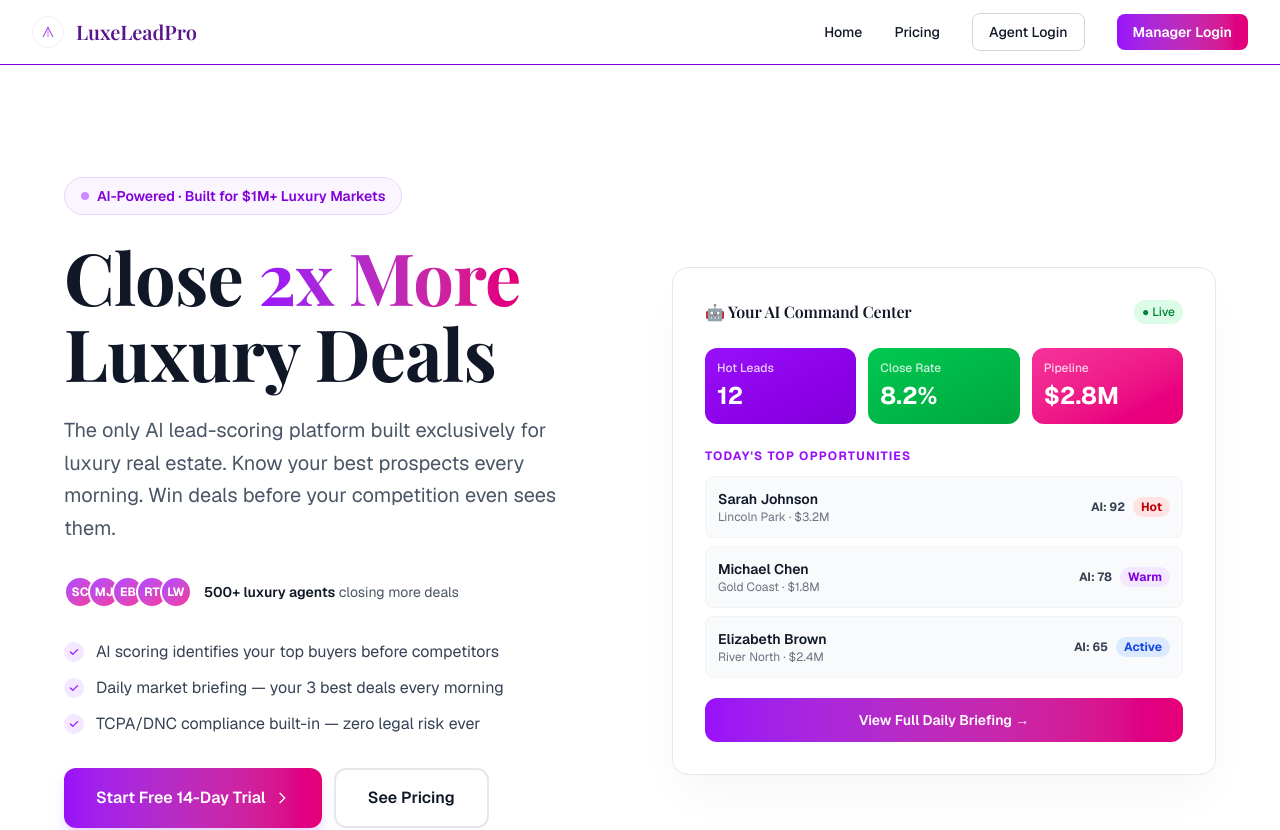
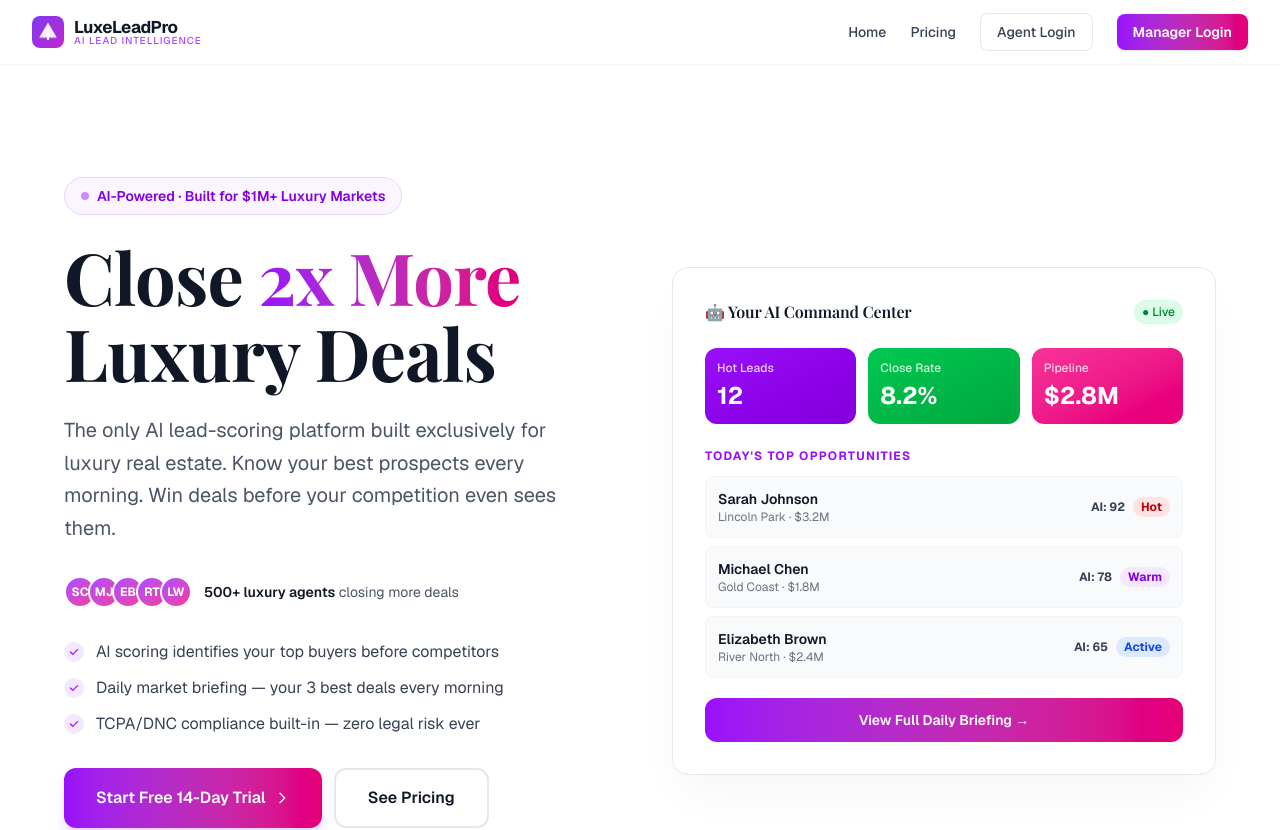
Before and after one commit to robopdesigns/luxeleadpro-site, a Next.js app: page / in a window 1280 px wide. Shown: the top 830 px of the page. Built offline with nearby package versions, Linux system fonts and the light colour scheme; no server answers; a web font is replaced by a local one.

Commit message:
LOGO REDESIGN: Solid filled purple gradient square icon, two-line wordmark with AI tagline, dark nav text, animated mobile menu

```diff
--- a/components/Header.tsx
+++ b/components/Header.tsx
@@ -16,33 +16,45 @@ export function Header() {
   };
 
   return (
-    <header className="sticky top-0 z-50 border-b border-purple-700 bg-white/95 backdrop-blur">
+    <header className="sticky top-0 z-50 border-b border-gray-100 bg-white/95 backdrop-blur">
       <div className="max-w-7xl mx-auto px-4 sm:px-6 lg:px-8">
         <div className="flex justify-between items-center h-16">
-          {/* Logo */}
-          <Link href="/" className="flex items-center gap-3">
-            <svg className="w-8 h-8" viewBox="0 0 100 100" xmlns="http://www.w3.org/2000/svg">
-              <circle cx="50" cy="50" r="48" fill="none" stroke="#7c3aed" strokeWidth="1.5" opacity="0.2"/>
-              <path d="M 35 65 L 50 35 L 65 65" fill="none" stroke="#7c3aed" strokeWidth="3" strokeLinecap="round" strokeLinejoin="round"/>
-              <path d="M 50 35 L 50 65" fill="none" stroke="#d946ef" strokeWidth="2.5" strokeLinecap="round"/>
+
+          {/* ── LOGO ──────────────────────────────────────────── */}
+          <Link href="/" className="flex items-center gap-2.5 group">
+            {/* Icon: solid filled diamond/arrow mark — clear at any size */}
+            <svg className="w-8 h-8 flex-shrink-0" viewBox="0 0 40 40" fill="none" xmlns="http://www.w3.org/2000/svg">
+              {/* Solid purple rounded square bg */}
+              <rect width="40" height="40" rx="10" fill="url(#logoGrad)"/>
+              {/* Bold upward arrow / chevron — filled, not outline */}
+              <path d="M20 10 L30 28 H10 Z" fill="white" opacity="0.15"/>
+              <path d="M20 8 L31 27 H9 Z" fill="white" opacity="0.9"/>
+              <rect x="18.5" y="21" width="3" height="9" rx="1.5" fill="white"/>
+              <defs>
+                <linearGradient id="logoGrad" x1="0" y1="0" x2="40" y2="40" gradientUnits="userSpaceOnUse">
+                  <stop offset="0%" stopColor="#7c3aed"/>
+                  <stop offset="100%" stopColor="#c026d3"/>
+                </linearGradient>
+              </defs>
             </svg>
-            <span className="font-display text-xl font-semibold text-purple-900 hidden sm:inline">
-              LuxeLeadPro
-            </span>
+
+            {/* Wordmark */}
+            <div className="hidden sm:flex flex-col leading-none">
+              <span className="text-[17px] font-bold tracking-tight text-gray-900 group-hover:text-purple-700 transition">
+                LuxeLeadPro
+              </span>
+              <span className="text-[10px] font-medium tracking-widest text-purple-500 uppercase">
+                AI Lead Intelligence
+              </span>
+            </div>
           </Link>
 
-          {/* Desktop Navigation */}
-          <nav className="hidden md:flex items-center gap-8">
-            <Link
-              href="/"
-              className="text-gray-900 hover:text-purple-600 font-medium transition text-sm"
-            >
+          {/* ── DESKTOP NAV ───────────────────────────────────── */}
+          <nav className="hidden md:flex items-center gap-6">
+            <Link href="/" className="text-gray-700 hover:text-purple-600 font-medium transition text-sm">
               Home
             </Link>
-            <Link
-              href="/pricing"
-              className="text-gray-900 hover:text-purple-600 font-medium transition text-sm"
-            >
+            <Link href="/pricing" className="text-gray-700 hover:text-purple-600 font-medium transition text-sm">
               Pricing
             </Link>
 
@@ -50,13 +62,13 @@ export function Header() {
               <>
                 <Link
                   href={profile.role === "manager" ? "/manager" : "/agent"}
-                  className="text-gray-900 hover:text-purple-600 font-medium transition text-sm"
+                  className="text-gray-700 hover:text-purple-600 font-medium transition text-sm"
                 >
                   Dashboard
                 </Link>
                 <button
                   onClick={handleLogout}
-                  className="px-4 py-2 text-sm rounded-lg border border-gray-300 text-gray-900 hover:bg-gray-100 transition"
+                  className="px-4 py-2 text-sm rounded-lg border border-gray-200 text-gray-700 hover:bg-gray-50 transition font-medium"
                 >
                   Logout
                 </button>
@@ -65,13 +77,13 @@ export function Header() {
               <>
                 <Link
                   href="/agent/login"
-                  className="px-4 py-2 text-sm rounded-lg border border-gray-300 text-gray-900 hover:bg-gray-100 transition font-medium"
+                  className="px-4 py-2 text-sm rounded-lg border border-gray-200 text-gray-700 hover:bg-gray-50 hover:border-purple-300 transition font-medium"
                 >
                   Agent Login
                 </Link>
                 <Link
                   href="/manager/login"
-                  className="px-4 py-2 text-sm rounded-lg bg-gradient-to-r from-purple-600 to-pink-600 text-white font-semibold hover:from-purple-700 hover:to-pink-700 transition"
+                  className="px-4 py-2 text-sm rounded-lg bg-gradient-to-r from-purple-600 to-pink-600 text-white font-semibold hover:from-purple-700 hover:to-pink-700 transition shadow-sm"
                 >
                   Manager Login
                 </Link>
@@ -79,71 +91,56 @@ export function Header() {
             )}
           </nav>
 
-          {/* Mobile Menu Button */}
+          {/* ── MOBILE HAMBURGER ──────────────────────────────── */}
           <button
-            className="md:hidden"
+            className="md:hidden p-2 rounded-lg hover:bg-gray-100 transition"
             onClick={() => setMenuOpen(!menuOpen)}
+            aria-label="Toggle menu"
           >
-            <svg
-              className="w-6 h-6"
-              fill="none"
-              stroke="currentColor"
-              viewBox="0 0 24 24"
-            >
-              <path
-                strokeLinecap="round"
-                strokeLinejoin="round"
-                strokeWidth={2}
-                d="M4 6h16M4 12h16M4 18h16"
-              />
+            <svg className="w-5 h-5 text-gray-700" fill="none" stroke="currentColor" viewBox="0 0 24 24">
+              {menuOpen
+                ? <path strokeLinecap="round" strokeLinejoin="round" strokeWidth={2} d="M6 18L18 6M6 6l12 12"/>
+                : <path strokeLinecap="round" strokeLinejoin="round" strokeWidth={2} d="M4 6h16M4 12h16M4 18h16"/>
+              }
             </svg>
           </button>
         </div>
 
-        {/* Mobile Menu */}
+        {/* ── MOBILE MENU ───────────────────────────────────── */}
         {menuOpen && (
-          <div className="md:hidden py-4 border-t border-neutral-800 space-y-2">
-            <Link
-              href="/"
-              className="block px-4 py-2 text-neutral-400 hover:text-purple-400 hover:bg-gray-50 rounded"
-            >
+          <div className="md:hidden py-4 border-t border-gray-100 space-y-1">
+            <Link href="/" onClick={() => setMenuOpen(false)}
+              className="block px-4 py-3 text-gray-900 font-medium hover:text-purple-600 hover:bg-purple-50 rounded-lg transition text-sm">
               Home
             </Link>
-            <Link
-              href="/pricing"
-              className="block px-4 py-2 text-neutral-400 hover:text-purple-400 hover:bg-gray-50 rounded"
-            >
+            <Link href="/pricing" onClick={() => setMenuOpen(false)}
+              className="block px-4 py-3 text-gray-900 font-medium hover:text-purple-600 hover:bg-purple-50 rounded-lg transition text-sm">
               Pricing
             </Link>
+
             {user && profile ? (
               <>
-                <Link
-                  href={profile.role === "manager" ? "/manager" : "/agent"}
-                  className="block px-4 py-2 text-neutral-400 hover:text-purple-400 hover:bg-gray-50 rounded"
-                >
+                <Link href={profile.role === "manager" ? "/manager" : "/agent"} onClick={() => setMenuOpen(false)}
+                  className="block px-4 py-3 text-gray-900 font-medium hover:text-purple-600 hover:bg-purple-50 rounded-lg transition text-sm">
                   Dashboard
                 </Link>
-                <button
-                  onClick={handleLogout}
-                  className="w-full text-left px-4 py-2 text-neutral-400 hover:text-purple-400 hover:bg-gray-50 rounded"
-                >
+                <button onClick={handleLogout}
+                  className="w-full text-left px-4 py-3 text-gray-900 font-medium hover:text-purple-600 hover:bg-purple-50 rounded-lg transition text-sm">
                   Logout
                 </button>
               </>
             ) : (
               <>
-                <Link
-                  href="/agent/login"
-                  className="block px-4 py-2 text-neutral-400 hover:text-purple-400 hover:bg-gray-50 rounded"
-                >
+                <Link href="/agent/login" onClick={() => setMenuOpen(false)}
+                  className="block px-4 py-3 text-gray-900 font-medium hover:text-purple-600 hover:bg-purple-50 rounded-lg transition text-sm">
                   Agent Login
                 </Link>
-                <Link
-                  href="/manager/login"
-                  className="block px-4 py-2 text-neutral-400 hover:text-purple-400 hover:bg-gray-50 rounded"
-                >
-                  Manager Login
-                </Link>
+                <div className="px-4 pt-2 pb-1">
+                  <Link href="/manager/login" onClick={() => setMenuOpen(false)}
+                    className="block w-full text-center py-3 bg-gradient-to-r from-purple-600 to-pink-600 text-white font-semibold rounded-xl text-sm hover:from-purple-700 hover:to-pink-700 transition">
+                    Manager Login
+                  </Link>
+                </div>
               </>
             )}
           </div>
```
